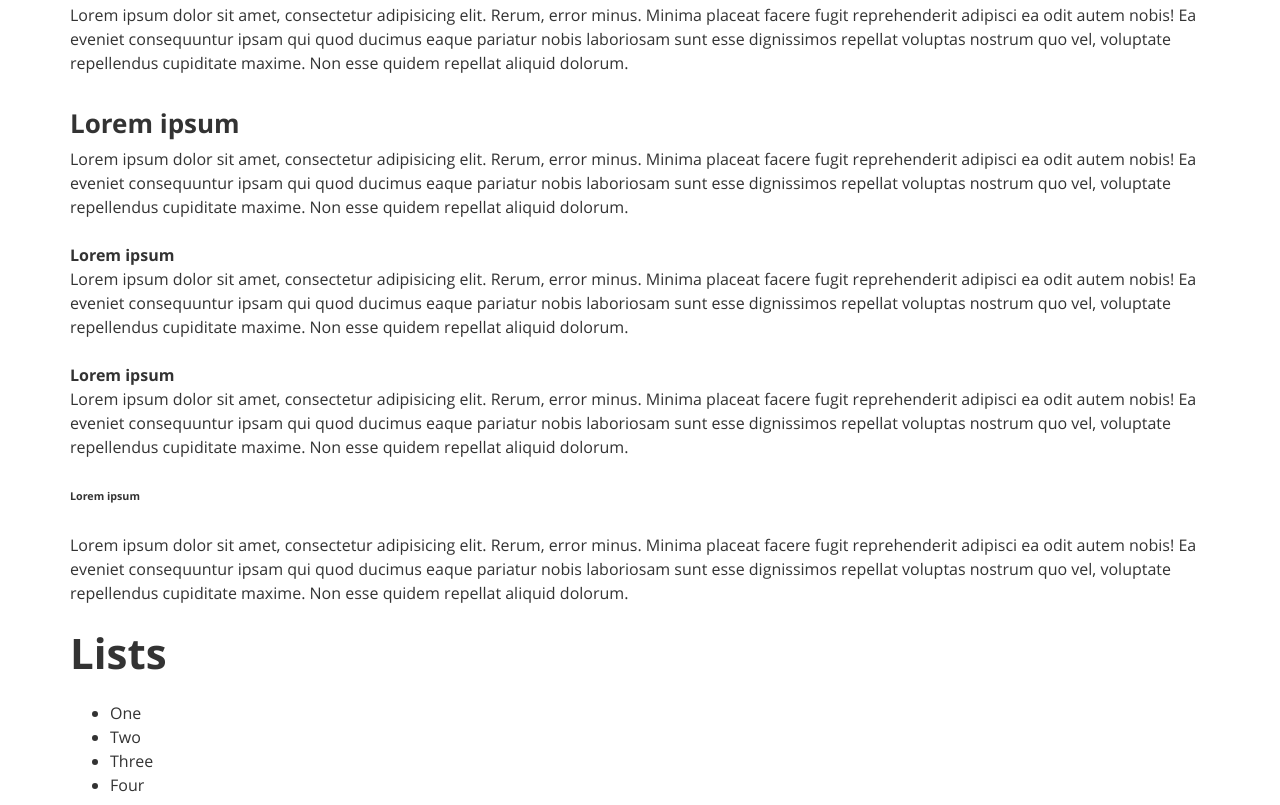
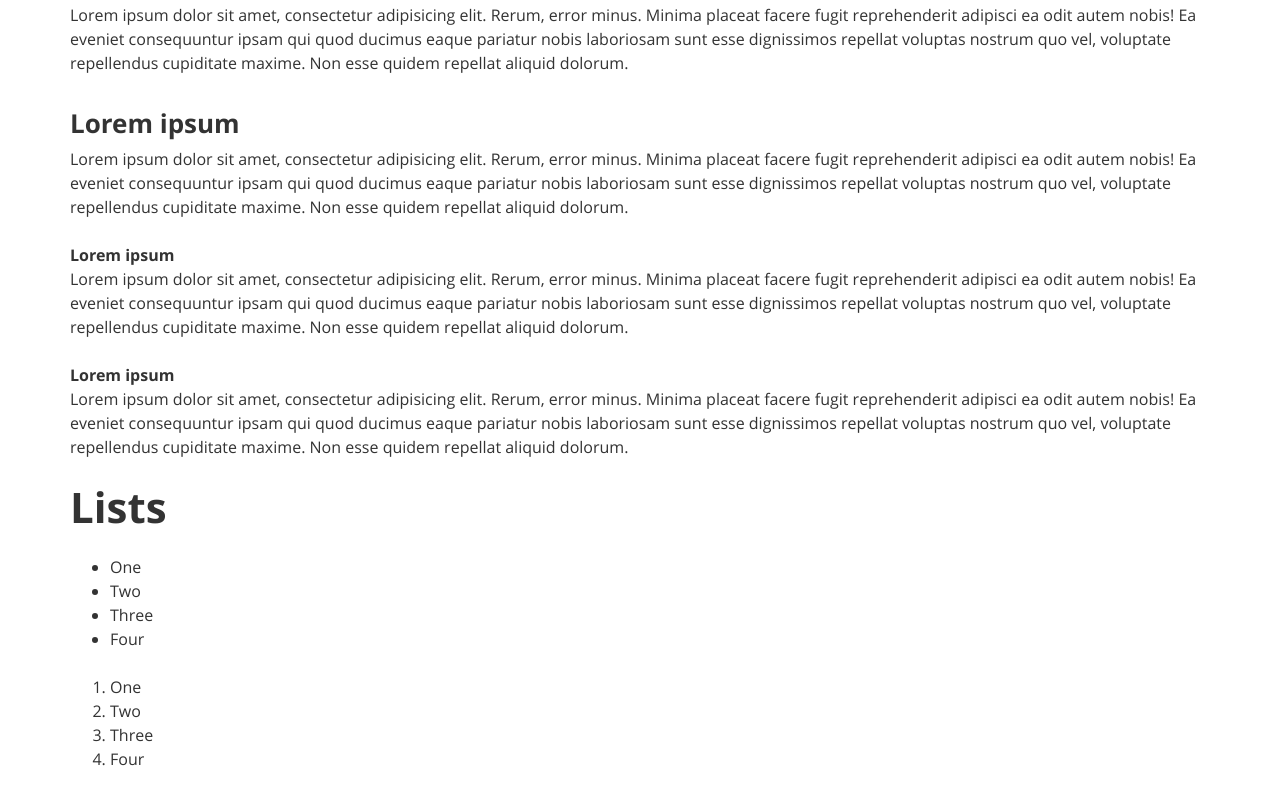
Before and after one commit to gitter-badger/bass, a website built with webpack: page src/index.html in a window 1280 px wide. Shown: the part 392-1197 px from the top of the page. Built offline with nearby package versions, Linux system fonts and the light colour scheme.

Commit message:
Update index.html

```diff
--- a/src/index.html
+++ b/src/index.html
@@ -72,16 +72,6 @@
           quidem repellat aliquid dolorum.
         </p>
 
-        <h6>Lorem ipsum</h6>
-        <p>
-          Lorem ipsum dolor sit amet, consectetur adipisicing elit. Rerum, error
-          minus. Minima placeat facere fugit reprehenderit adipisci ea odit
-          autem nobis! Ea eveniet consequuntur ipsam qui quod ducimus eaque
-          pariatur nobis laboriosam sunt esse dignissimos repellat voluptas
-          nostrum quo vel, voluptate repellendus cupiditate maxime. Non esse
-          quidem repellat aliquid dolorum.
-        </p>
-
         <h2>Lists</h2>
         <ul>
           <li>One</li>
```
